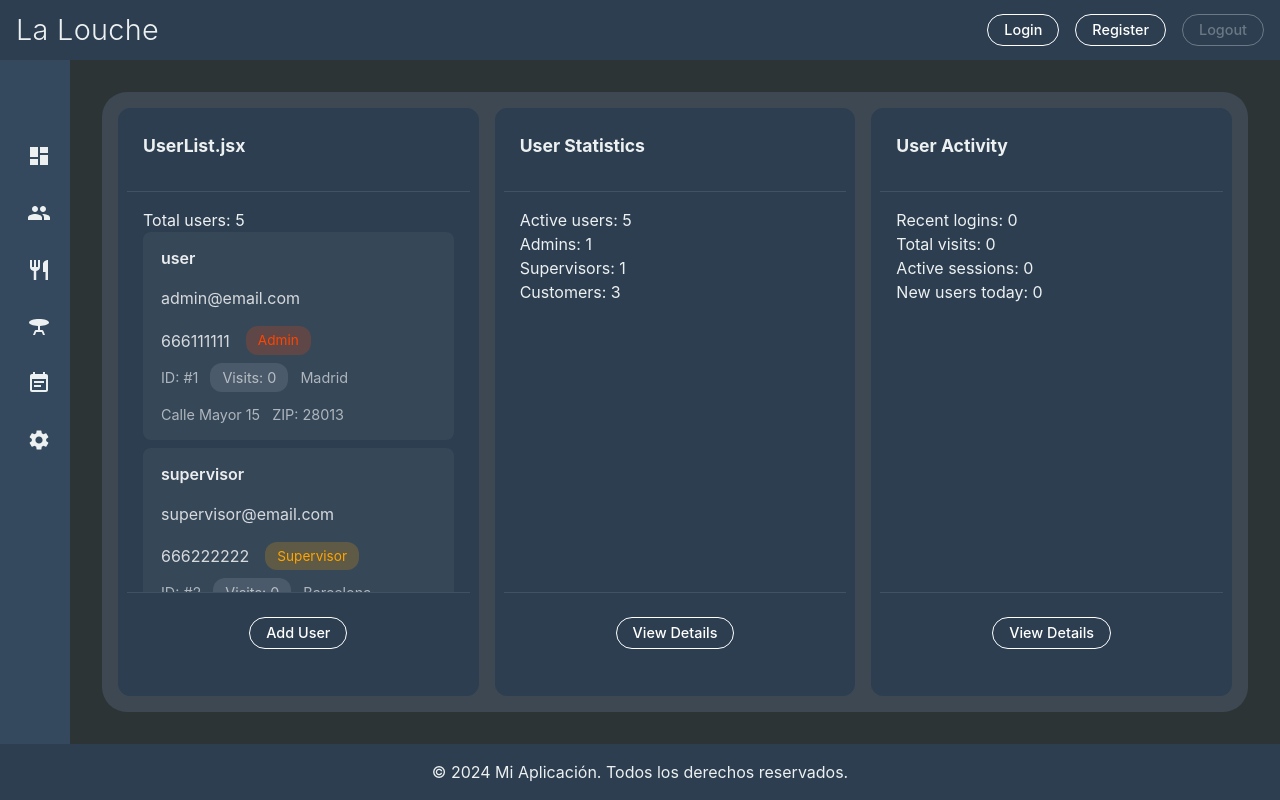
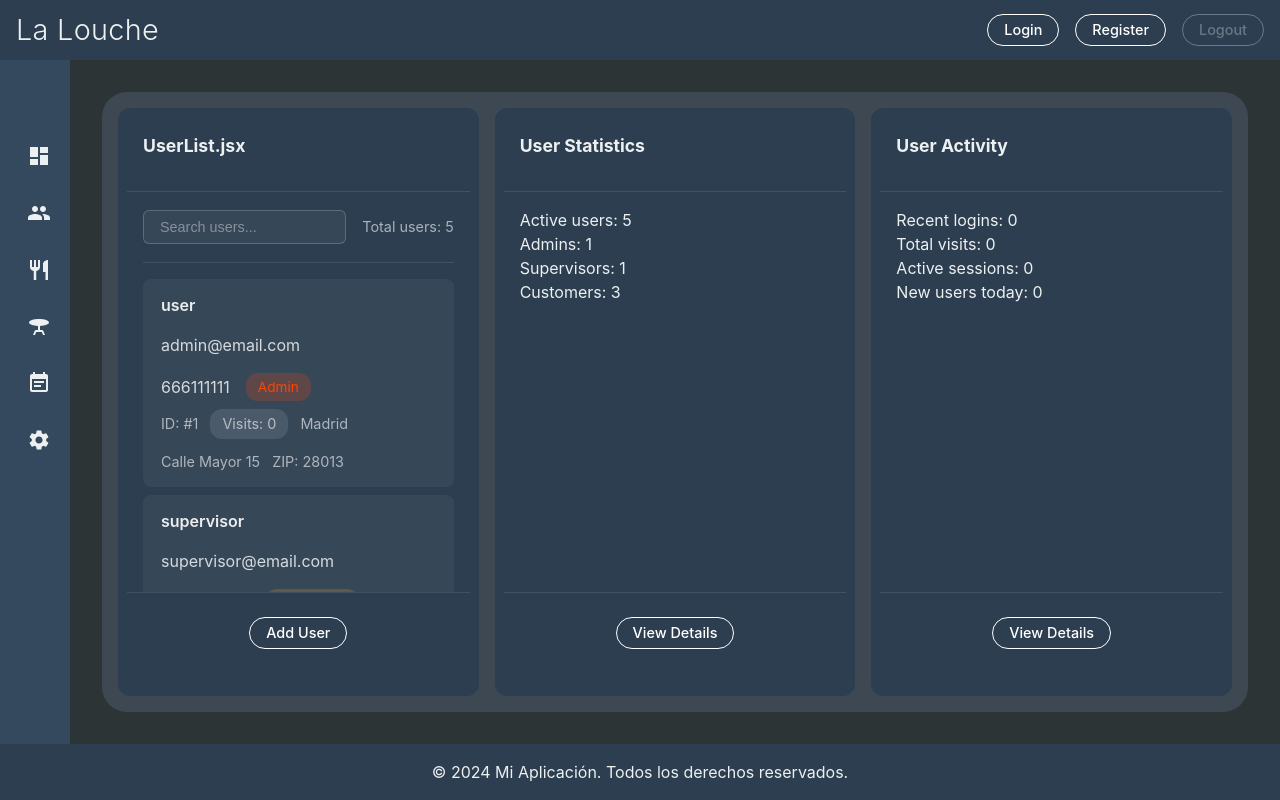
Before and after one commit to Ruben-Alvarez-Dev/daw_react_front, a React (Vite) app: page /users in a window 1280 px wide. Built offline with nearby package versions, Linux system fonts and the light colour scheme; data requests are answered from the project's data file.

Commit message:
searchbar in UserList

```diff
--- a/src/components/users/UserList.jsx
+++ b/src/components/users/UserList.jsx
@@ -1,20 +1,46 @@
 import PropTypes from 'prop-types';
+import { useState, useCallback } from 'react';
 import Card from '../Card';
 
 const UserList = ({ users, selectedUserId, onUserSelect, isActive, onActivate }) => {
+  const [searchTerm, setSearchTerm] = useState('');
+
+  const filteredUsers = useCallback(() => {
+    if (!searchTerm) return users;
+    const searchTermLower = searchTerm.toLowerCase();
+    return users.filter(user =>
+      user.name.toLowerCase().includes(searchTermLower) ||
+      user.email.toLowerCase().includes(searchTermLower) ||
+      user.phone.toLowerCase().includes(searchTermLower)
+    );
+  }, [users, searchTerm]);
+
   return (
     <Card
       id="management"
       header={<h2>UserList.jsx</h2>}
       body={
-        <div>
-          {users.length === 0 ? (
+        <div className="user-list-container">
+          <div className="user-list-header">
+            <div className="search-container">
+              <input
+                type="text"
+                placeholder="Search users..."
+                value={searchTerm}
+                onChange={(e) => setSearchTerm(e.target.value)}
+                className="search-input"
+              />
+            </div>
+            <div className="total-users">
+              Total users: {filteredUsers().length}
+              {searchTerm && filteredUsers().length !== users.length && ` (filtered from ${users.length})`}
+            </div>
+          </div>
+          <div className="users-list">
+            {filteredUsers().length === 0 ? (
               <p>No users found</p>
             ) : (
-            <>
-              <p>Total users: {users.length}</p>
-              <div className="users-list">
-                {users.map(user => (
+              filteredUsers().map(user => (
                 <div
                   key={user.id_user}
                   className={`user-item ${selectedUserId === user.id_user ? 'selected' : ''}`}
@@ -35,10 +61,9 @@ const UserList = ({ users, selectedUserId, onUserSelect, isActive, onActivate })
                     {user.isVip && <div className="vip-badge">VIP</div>}
                   </div>
                 </div>
-                ))}
+              ))
+            )}
           </div>
-            </>
-          )}
         </div>
       }
       footer={<button className="custom-button primary">Add User</button>}
--- a/src/styles/Users.css
+++ b/src/styles/Users.css
@@ -151,6 +151,53 @@
   border-radius: 12px;
 }
 
+.user-list-container {
+  display: flex;
+  flex-direction: column;
+  gap: 1rem;
+}
+
+.user-list-header {
+  display: flex;
+  align-items: center;
+  gap: 1rem;
+  padding-bottom: 1rem;
+  border-bottom: 1px solid rgba(255, 255, 255, 0.1);
+}
+
+.search-container {
+  flex: 1;
+  min-width: 0;
+}
+
+.search-input {
+  width: 100%;
+  padding: 0.5rem 1rem;
+  border-radius: 6px;
+  border: 1px solid rgba(255, 255, 255, 0.2);
+  background: rgba(255, 255, 255, 0.05);
+  color: rgba(255, 255, 255, 0.9);
+  font-size: 0.9rem;
+  transition: all 0.3s ease;
+}
+
+.search-input::placeholder {
+  color: rgba(255, 255, 255, 0.4);
+}
+
+.search-input:focus {
+  outline: none;
+  border-color: var(--primary);
+  background: rgba(255, 255, 255, 0.1);
+}
+
+.total-users {
+  white-space: nowrap;
+  color: rgba(255, 255, 255, 0.6);
+  font-size: 0.9rem;
+  padding: 0.5rem 0;
+}
+
 @media (max-width: 768px) {
   .user-info-row,
   .user-details-row {
```
Lines whose indentation alone changed are shown as unchanged.
